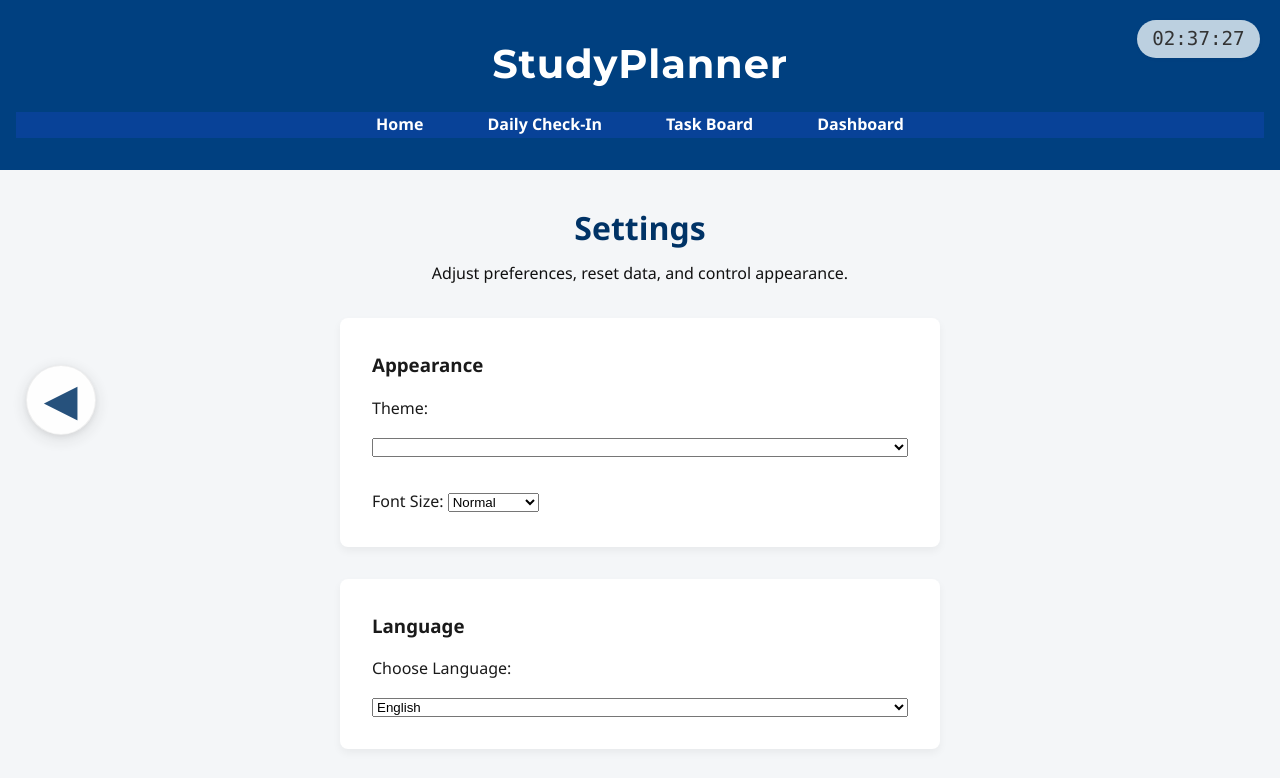
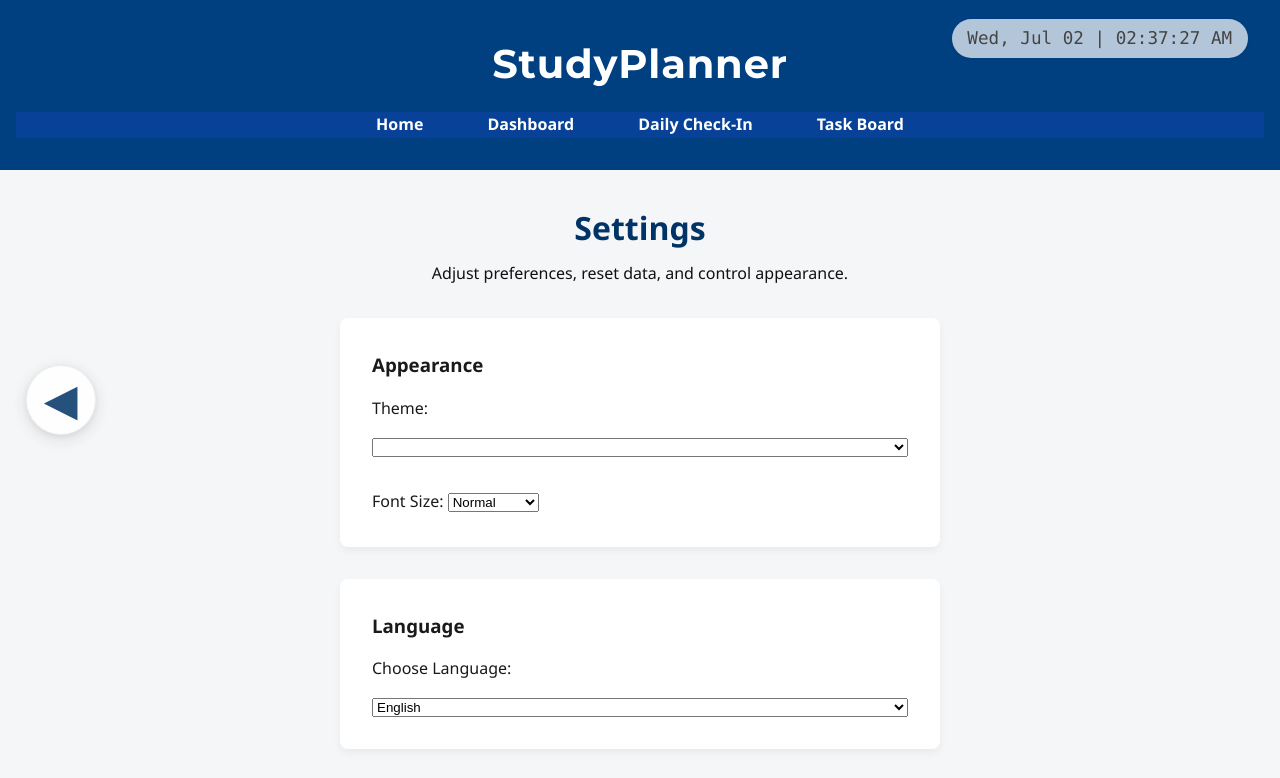
Before and after one commit to raaaaa213/EC, a plain HTML site: page settings.html in a window 1280 px wide. Shown: the top 778 px of the page. Drawn offline with Linux system fonts and the light colour scheme.

Commit message:
Update navigation, chart colors, and UI improvements

```diff
--- a/settings.html
+++ b/settings.html
@@ -14,9 +14,9 @@
     <nav>
       <ul class="nav-links">
         <li><a href="index.html">Home</a></li>
+        <li><a href="dashboard.html">Dashboard</a></li>
         <li><a href="checkin.html">Daily Check-In</a></li>
         <li><a href="tasks.html">Task Board</a></li>
-        <li><a href="dashboard.html">Dashboard</a></li>
       </ul>
     </nav>
   </header>
@@ -186,11 +186,12 @@ if (themeSelect) {
   });
 }
 
-// Real-time clock script
+// Real-time clock and date script (pretty format, no year)
 function updateClock() {
   const now = new Date();
-  const options = { hour: '2-digit', minute: '2-digit', second: '2-digit', hour12: false };
-  document.getElementById('realtimeClock').textContent = now.toLocaleTimeString('en-US', options);
+  const dateStr = now.toLocaleDateString('en-US', { weekday: 'short', month: 'short', day: '2-digit' });
+  const timeStr = now.toLocaleTimeString('en-US', { hour: '2-digit', minute: '2-digit', second: '2-digit', hour12: true });
+  document.getElementById('realtimeClock').textContent = `${dateStr} | ${timeStr}`;
 }
 setInterval(updateClock, 1000);
 updateClock(); // initial call to set clock immediately
@@ -238,19 +239,7 @@ updateClock(); // initial call to set clock immediately
     .close:hover {
       color: #0077cc;
     }
-    .clock {
-      font-family: 'Consolas', 'Courier New', monospace;
-      font-weight: normal;
-      font-size: 1.2rem;
-      color: #333;
-      position: absolute;
-      right: 20px;
-      top: 20px;
-      z-index: 2001;
-      background: #bcd0e0;
-      padding: 0.2em 0.8em;
-      border-radius: 1.5em;
-    }
+    /* .clock style removed to use Shared.css for consistency */
   </style>
 </body>
 </html>
```
Also changed, not shown: checkin.html (+5 -4 lines), dashboard.html (+5 -4 lines), index.html (+22 -9 lines), tasks.html (+8 -7 lines).
